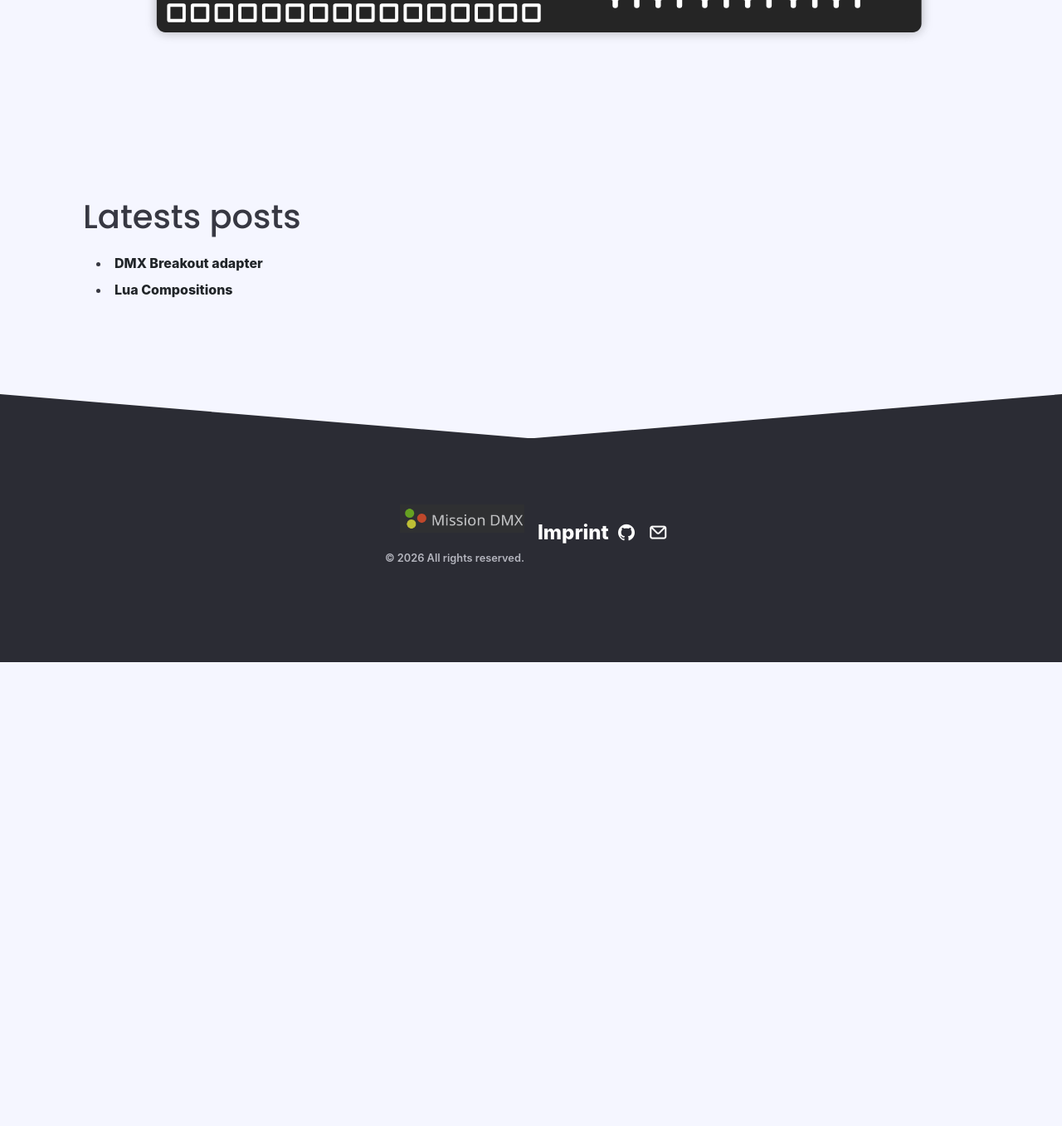
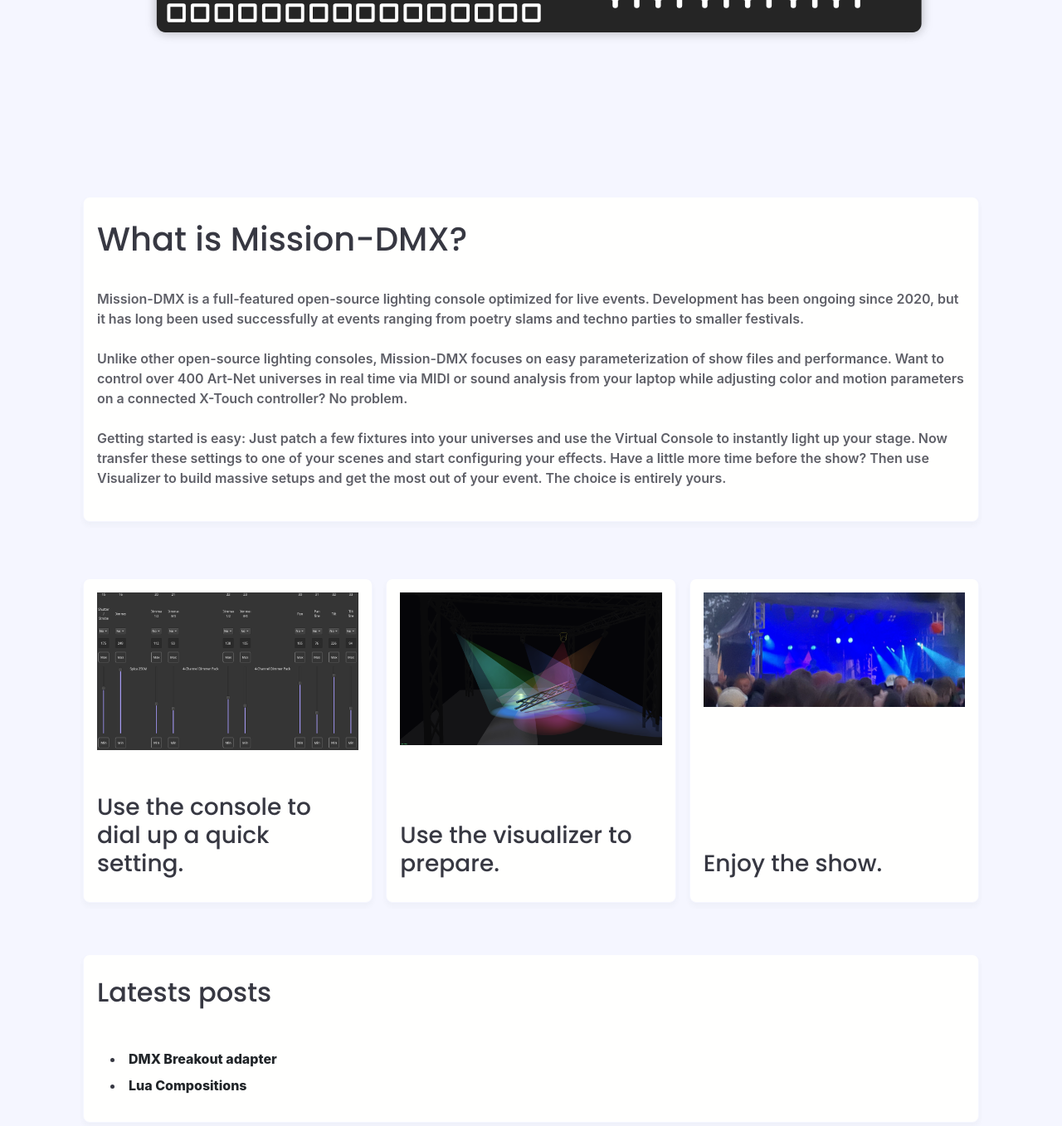
Before and after one commit to Mission-DMX/Docs, a Jekyll site: the page built from website/index.markdown, in a window 1280 px wide and 1400 px high, scrolled down 784 px. Shown: the top 1357 px of the window at 83% size. Built offline with Jekyll 4.4.1, drawn with Linux system fonts in a browser that asks for light colours; nearby versions of some CDN libraries; some web fonts are replaced; before the commit the page ends 1582 px from its top, so only the background shows below that.

Commit message:
add: cards to index page

```diff
--- a/website/index.markdown
+++ b/website/index.markdown
@@ -6,11 +6,72 @@
 title: Home
 ---
 
-<!-- TODO: put descriptive text and some images here -->
+<div class="card">
+<div class="card-header"><h1>What is Mission-DMX?</h1></div>
+<div class="card-body">
+<p>
+Mission-DMX is a full-featured open-source lighting console optimized for live events. Development has been ongoing since 2020, but it has long been used successfully at events ranging from poetry slams and techno parties to smaller festivals.
+</p>
 
-# Latests posts
+<p>
+Unlike other open-source lighting consoles, Mission-DMX focuses on easy parameterization of show files and performance. Want to control over 400 Art-Net universes in real time via MIDI or sound analysis from your laptop while adjusting color and motion parameters on a connected X-Touch controller? No problem.
+</p>
+
+<p>
+Getting started is easy: Just patch a few fixtures into your universes and use the Virtual Console to instantly light up your stage. Now transfer these settings to one of your scenes and start configuring your effects.
+
+Have a little more time before the show? Then use Visualizer to build massive setups and get the most out of your event.
+
+The choice is entirely yours.
+</p>
+</div>
+</div>
+
+<br />
+
+<div class="columns">
+    <div class="column col-4">
+        <div class="card" style="height:100%;">
+            <div class="card-body">
+                <img src="/assets/card-console-tmp.png" class="card-image" style="width: 100%;">
+            </div>
+            <div class="card-footer">
+                <h3>Use the console to dial up a quick setting.</h3>
+            </div>
+        </div>
+    </div>
+    <div class="column col-4">
+        <div class="card" style="height:100%;">
+            <div class="card-body">
+                <img src="/assets/card-visualizer-tmp.png" class="card-image" style="width: 100%;">
+            </div>
+            <div class="card-footer">
+                <h3>Use the visualizer to prepare.</h3>
+            </div>
+        </div>
+    </div>
+    <div class="column col-4">
+        <div class="card" style="height:100%;">
+            <div class="card-body">
+                <img src="/assets/card-show-tmp.jpg" class="card-image" style="width: 100%;">
+            </div>
+            <div class="card-footer">
+                <h3>Enjoy the show.</h3>
+            </div>
+        </div>
+    </div>
+</div>
+
+<br />
+<br />
+
+<div class="card">
+<div class="card-header"><h2>Latests posts</h2></div>
+<div class="card-body">
 <ul>
 {% for post in site.posts limit:5 %}
     <li><a href="{{site.url}}{{post.url}}">{{ post.title }}</a></li>
 {% endfor %}
 </ul>
+</div>
+</div>
```
Also changed, not shown: website/assets/card-console-tmp.png (added), website/assets/card-show-tmp.jpg (added), website/assets/card-visualizer-tmp.png (added).
